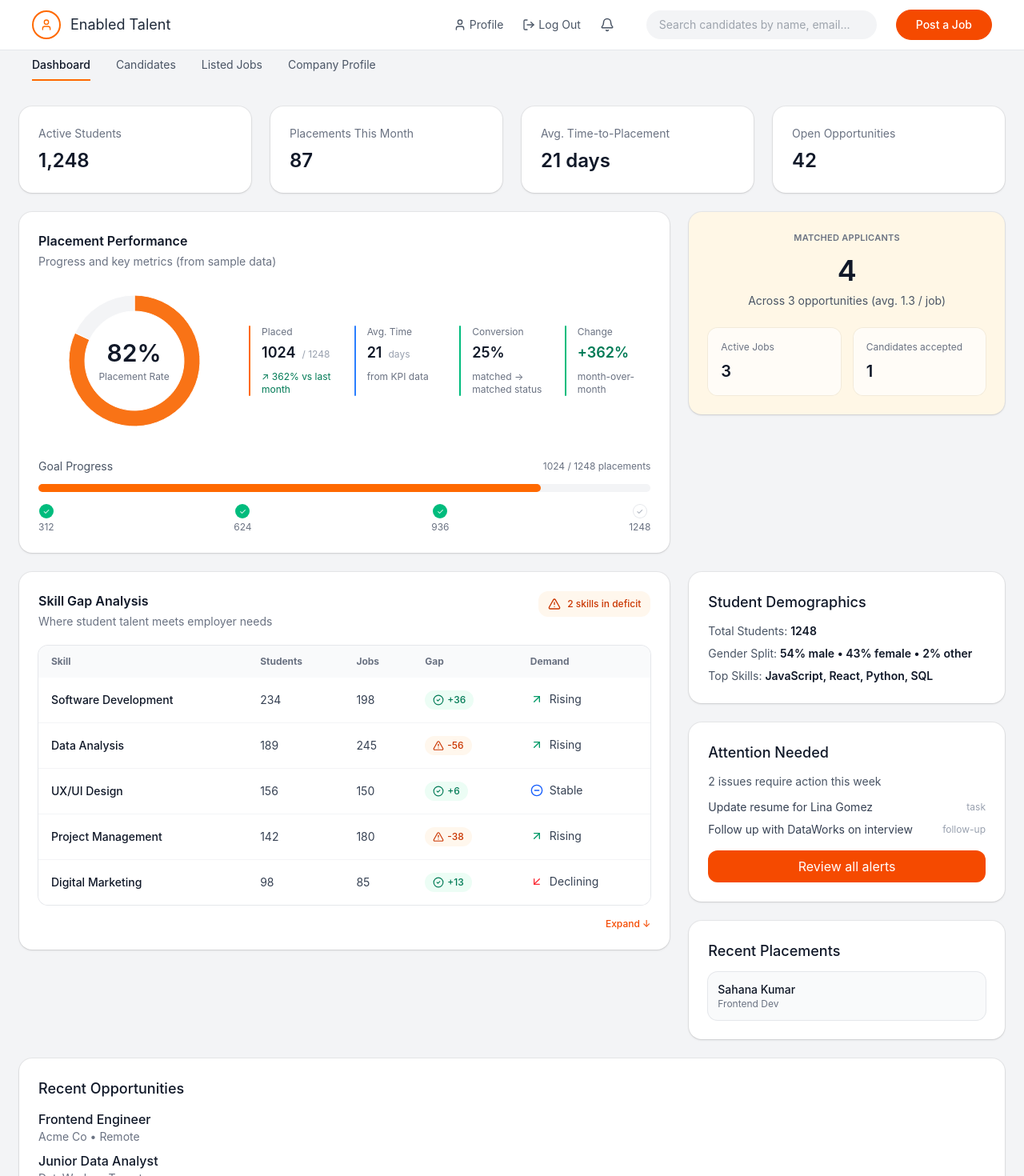
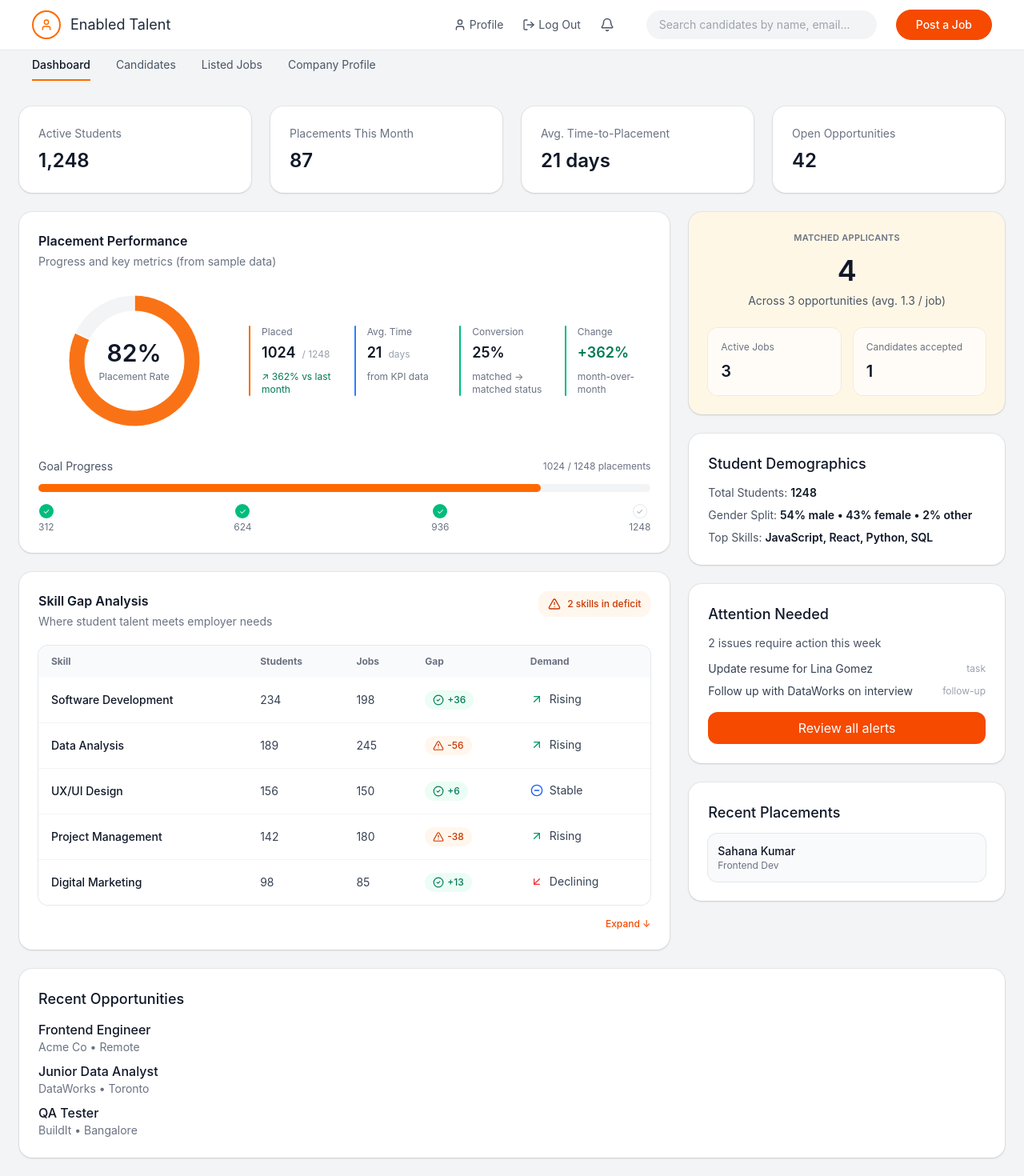
Before and after one commit to TyLandry/Enabled-Talent-Career-Centre-Dashboard, a React (Vite) app in the folder enabled-talent-dashboard/: page / in a window 1280 px wide. Shown: the top 1470 px of the page at 80% size. Built offline with nearby package versions, Linux system fonts and the light colour scheme.

Commit message:
fixed layout issue and changed react version

```diff
--- a/enabled-talent-dashboard/src/components/layout/useDashboardMetrics.ts
+++ b/enabled-talent-dashboard/src/components/layout/useDashboardMetrics.ts
@@ -1,3 +1,4 @@
+import { useMemo } from 'react';
 import {
   kpis,
   matchedApplicants,
@@ -19,6 +20,7 @@ function getKpiValue(title: KPI['title']): string {
 }
 
 export function useDashboardMetrics() {
+  return useMemo(() => {
     const totalPlacements = placementsOverTime.reduce((sum, m) => sum + m.placements, 0);
     const goal = demographics.totalStudents;
     const placed = totalPlacements;
@@ -70,4 +72,5 @@ export function useDashboardMetrics() {
       pctOther,
       recentPlacements,
     };
+  }, []);
 }
--- a/enabled-talent-dashboard/src/pages/DashboardPage.tsx
+++ b/enabled-talent-dashboard/src/pages/DashboardPage.tsx
@@ -15,9 +15,10 @@ export default function DashboardPage() {
     <div className="space-y-6">
       <KpiRow />
 
-      {/* Row 2 */}
+      {/* Main Content Grid */}
       <div className="grid grid-cols-1 gap-6 lg:grid-cols-12">
-        <div className="lg:col-span-8">
+        {/* Left Column */}
+        <div className="lg:col-span-8 space-y-6">
           <PlacementPerformanceCard
             placementRate={m.placementRate}
             placed={m.placed}
@@ -28,25 +29,17 @@ export default function DashboardPage() {
             progressPct={m.progressPct}
             milestones={m.milestones}
           />
+          <SkillGapAnalysisCard deficitCount={m.deficitCount} />
         </div>
 
-        <div className="lg:col-span-4">
+        {/* Right Column */}
+        <div className="lg:col-span-4 space-y-6">
           <MatchedApplicantsCard
             matchedCount={m.matchedCount}
             activeJobs={m.activeJobs}
             avgPerJob={m.avgPerJob}
             matchedPlacedCount={m.matchedPlacedCount}
           />
-        </div>
-      </div>
-
-      {/* Row 3 */}
-      <div className="grid grid-cols-1 gap-6 lg:grid-cols-12">
-        <div className="lg:col-span-8">
-          <SkillGapAnalysisCard deficitCount={m.deficitCount} />
-        </div>
-
-        <div className="lg:col-span-4 space-y-6">
           <StudentDemographicsCard pctMale={m.pctMale} pctFemale={m.pctFemale} pctOther={m.pctOther} />
           <AttentionNeededCard />
           <RecentPlacementsCard recentPlacements={m.recentPlacements} />
--- /dev/null
+++ b/package.json
@@ -0,0 +1,5 @@
+{
+  "dependencies": {
+    "recharts": "^3.7.0"
+  }
+}
```
Also changed, not shown: enabled-talent-dashboard/package.json (+4 -4 lines), 1 other file (tests, documents, lock files or other folders). Lines whose indentation alone changed are shown as unchanged.
